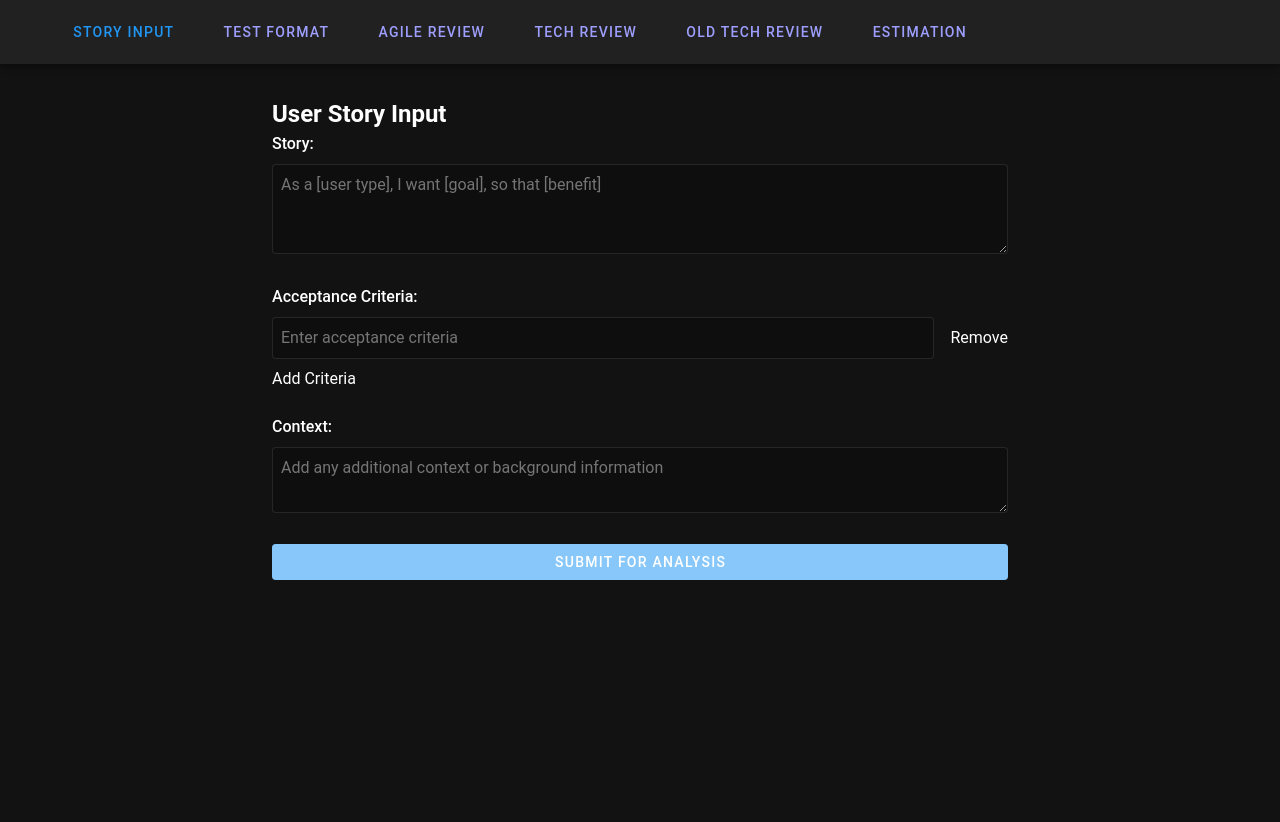
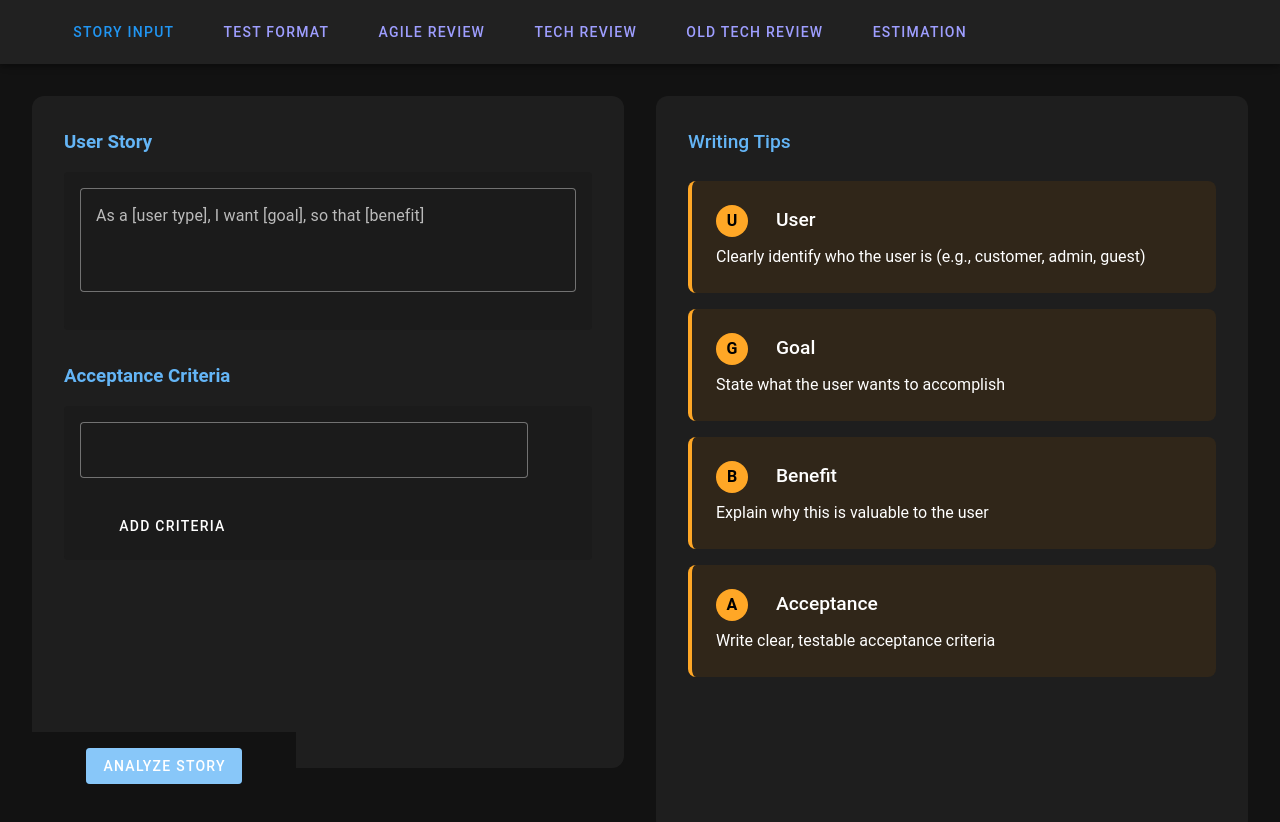
Before and after one commit to davechogan/AgileStories, a Vue app in the folder frontend/: page / in a window 1280 px wide. Shown: the top 822 px of the page. Before the commit the page ends 800 px from the top, so only its background shows below. Built offline with nearby package versions, Linux system fonts and the light colour scheme; no server answers; the HTML template or start-up script is replaced by a standard one.

Commit message:
Agile coach wired in

```diff
--- a/frontend/src/api/storyApi.ts
+++ b/frontend/src/api/storyApi.ts
@@ -53,23 +53,17 @@ const transformAnalysis = (rawAnalysis: AnalysisResult): MockAnalysisResult => {
     }
   })
 
-  // Extract suggestions from the analysis text
-  const suggestionLines = rawAnalysis.analysis
-    .split('\n')
-    .filter(line => line.includes('Suggestions:'))
-    .flatMap(section =>
-      section.split('\n')
-        .filter(line => line.trim().startsWith('-'))
-    )
+  // Extract suggestions with new format
+  const additionalSuggestions = rawAnalysis.analysis
+    .split('Additional Suggestions:')
+    .pop()
+    ?.trim()
 
-  // Transform suggestions into key-value pairs
-  const suggestions: Record<string, string> = {}
-  suggestionLines.forEach(line => {
-    const [key, ...value] = line.replace('-', '').trim().split(':')
-    if (key && value.length) {
-      suggestions[key.trim()] = value.join(':').trim()
-    }
-  })
+  const suggestions: Record<string, string> = additionalSuggestions
+    ? {
+        'Improvements': additionalSuggestions
+      }
+    : rawAnalysis.suggestions || {}
 
   return {
     improved_story: {
@@ -77,7 +71,7 @@ const transformAnalysis = (rawAnalysis: AnalysisResult): MockAnalysisResult => {
       acceptance_criteria: rawAnalysis.improved_story?.acceptance_criteria || []
     },
     invest_analysis: investAnalysis,
-    suggestions: Object.keys(suggestions).length ? suggestions : rawAnalysis.suggestions || {}
+    suggestions
   }
 }
 
--- a/frontend/src/stores/storyStore.ts
+++ b/frontend/src/stores/storyStore.ts
@@ -1,18 +1,13 @@
 import { defineStore } from 'pinia'
-import type { AnalysisResult } from '@/types'
 
 export const useStoryStore = defineStore('story', {
   state: () => ({
-    currentAnalysis: null as AnalysisResult | null
+    currentAnalysis: null
   }),
 
   actions: {
-    setAnalysis(analysis: AnalysisResult) {
+    setCurrentAnalysis(analysis) {
       this.currentAnalysis = analysis
-    },
-
-    clearAnalysis() {
-      this.currentAnalysis = null
     }
   }
 })
--- a/frontend/src/views/AgileReview.vue
+++ b/frontend/src/views/AgileReview.vue
@@ -7,17 +7,40 @@
           <div class="story-section">
             <h3>Improved Story</h3>
             <div class="editable-content">
-              <pre>{{ analysis.improved_story.text }}</pre>
+              <v-textarea
+                v-model="analysis.improved_story.text"
+                variant="outlined"
+                auto-grow
+                rows="3"
+              />
             </div>
 
             <h3>Enhanced Acceptance Criteria</h3>
             <div class="editable-content">
-              <ul>
-                <li v-for="(criterion, index) in analysis.improved_story.acceptance_criteria"
-                    :key="index">
-                  {{ criterion }}
-                </li>
-              </ul>
+              <div v-for="(criteria, index) in analysis.improved_story.acceptance_criteria"
+                   :key="index"
+                   class="criteria-item">
+                <v-textarea
+                  v-model="analysis.improved_story.acceptance_criteria[index]"
+                  variant="outlined"
+                  auto-grow
+                  rows="1"
+                />
+                <v-btn
+                  icon="mdi-delete"
+                  size="small"
+                  color="error"
+                  variant="text"
+                  @click="removeCriteria(index)"
+                />
+              </div>
+              <v-btn
+                prepend-icon="mdi-plus"
+                variant="text"
+                @click="addCriteria"
+              >
+                Add Criteria
+              </v-btn>
             </div>
           </div>
         </div>
@@ -85,10 +108,18 @@ onMounted(() => {
 
 const analysis = computed(() => storyStore.currentAnalysis)
 
-// Add this function to detect negative feedback
+// Functions to manage acceptance criteria
+const addCriteria = () => {
+  analysis.value.improved_story.acceptance_criteria.push('')
+}
+
+const removeCriteria = (index: number) => {
+  analysis.value.improved_story.acceptance_criteria.splice(index, 1)
+}
+
 const isNegative = (content: string): boolean => {
-  const negativeTerms = ['not', 'too vague', 'unclear', 'missing'];
-  return negativeTerms.some(term => content.toLowerCase().includes(term));
+  const negativeTerms = ['not', 'too vague', 'unclear', 'missing']
+  return negativeTerms.some(term => content.toLowerCase().includes(term))
 }
 </script>
 
@@ -106,4 +137,17 @@ const isNegative = (content: string): boolean => {
 }
 
 /* ... rest of styles from TestFormatView.vue ... */
+
+.criteria-item {
+  display: flex;
+  align-items: start;
+  gap: 8px;
+  margin-bottom: 8px;
+}
+
+.editable-content {
+  background: rgba(0, 0, 0, 0.1);
+  border-radius: 4px;
+  padding: 1rem;
+}
 </style>
--- a/frontend/src/views/StoryInput.vue
+++ b/frontend/src/views/StoryInput.vue
@@ -1,141 +1,245 @@
 <template>
-  <div class="story-input">
-    <h2>User Story Input</h2>
-
-    <div class="input-section">
-      <label>Story:</label>
-      <textarea
+  <div class="test">
+    <div class="two-column-layout">
+      <!-- Left Column: Primary Content -->
+      <div class="primary-content-wrapper">
+        <div class="primary-content">
+          <div class="story-section">
+            <h3>User Story</h3>
+            <div class="editable-content">
+              <v-textarea
                 v-model="story.text"
-        placeholder="As a [user type], I want [goal], so that [benefit]"
+                label="As a [user type], I want [goal], so that [benefit]"
+                variant="outlined"
+                auto-grow
                 rows="3"
               />
             </div>
 
-    <div class="input-section">
-      <label>Acceptance Criteria:</label>
-      <div
-        v-for="(criteria, index) in story.acceptance_criteria"
+            <h3>Acceptance Criteria</h3>
+            <div class="editable-content">
+              <div v-for="(criteria, index) in story.acceptance_criteria"
                    :key="index"
-        class="criteria-row"
+                   class="criteria-item">
+                <v-textarea
+                  v-model="story.acceptance_criteria[index]"
+                  variant="outlined"
+                  auto-grow
+                  rows="1"
+                />
+                <v-btn
+                  icon="mdi-delete"
+                  size="small"
+                  color="error"
+                  variant="text"
+                  @click="removeCriteria(index)"
+                />
+              </div>
+              <v-btn
+                prepend-icon="mdi-plus"
+                variant="text"
+                @click="addCriteria"
               >
-        <input
-          v-model="story.acceptance_criteria[index]"
-          placeholder="Enter acceptance criteria"
-        />
-        <button @click="removeCriteria(index)" class="remove-btn">
-          Remove
-        </button>
+                Add Criteria
+              </v-btn>
             </div>
-      <button @click="addCriteria" class="add-btn">
-        Add Criteria
-      </button>
+          </div>
         </div>
 
-    <div class="input-section">
-      <label>Context:</label>
-      <textarea
-        v-model="story.context"
-        placeholder="Add any additional context or background information"
-        rows="2"
-      />
-    </div>
-
-    <div class="error" v-if="error">{{ error }}</div>
-
+        <div class="sticky-footer">
+          <div class="footer-content">
             <v-btn
               color="primary"
               :loading="loading"
-      :disabled="!story.text || story.acceptance_criteria.length === 0"
+              :disabled="!isValid"
               @click="submitStory"
-      class="submit-btn"
             >
-      Submit for Analysis
+              Analyze Story
             </v-btn>
+          </div>
+        </div>
+      </div>
+
+      <!-- Right Column: Help Panel -->
+      <div class="analysis-panel">
+        <div class="analysis">
+          <h3>Writing Tips</h3>
+          <div class="invest-grid">
+            <div v-for="(tip, index) in writingTips"
+                 :key="index"
+                 class="invest-item">
+              <div class="invest-header">
+                <span class="invest-letter">{{ tip.letter }}</span>
+                <span class="invest-title">{{ tip.title }}</span>
+              </div>
+              <div class="invest-content">{{ tip.content }}</div>
+            </div>
+          </div>
+        </div>
+      </div>
+    </div>
   </div>
 </template>
 
-<script setup lang="ts">
-import { ref } from 'vue'
+<script setup>
+import { ref, computed } from 'vue'
 import { useRouter } from 'vue-router'
 import { useStoryStore } from '@/stores/storyStore'
 import { submitStoryForAgileReview } from '@/api/storyApi'
-import type { Story } from '@/types'
 
 const router = useRouter()
 const storyStore = useStoryStore()
 const loading = ref(false)
-const error = ref('')
 
-const story = ref<Story>({
+const story = ref({
   text: '',
   acceptance_criteria: [''],
-  context: ''
+  context: '',
+  version: 1
 })
 
+const writingTips = [
+  {
+    letter: 'U',
+    title: 'User',
+    content: 'Clearly identify who the user is (e.g., customer, admin, guest)'
+  },
+  {
+    letter: 'G',
+    title: 'Goal',
+    content: 'State what the user wants to accomplish'
+  },
+  {
+    letter: 'B',
+    title: 'Benefit',
+    content: 'Explain why this is valuable to the user'
+  },
+  {
+    letter: 'A',
+    title: 'Acceptance',
+    content: 'Write clear, testable acceptance criteria'
+  }
+]
+
+const isValid = computed(() => {
+  return story.value.text.trim() !== '' &&
+         story.value.acceptance_criteria.some(c => c.trim() !== '')
+})
+
+const addCriteria = () => {
+  story.value.acceptance_criteria.push('')
+}
+
+const removeCriteria = (index) => {
+  story.value.acceptance_criteria.splice(index, 1)
+  if (story.value.acceptance_criteria.length === 0) {
+    story.value.acceptance_criteria.push('')
+  }
+}
+
 const submitStory = async () => {
+  if (!isValid.value) return
+
   loading.value = true
-  error.value = ''
-
   try {
     const result = await submitStoryForAgileReview(story.value)
-    storyStore.setAnalysis(result)  // Store the result
+    storyStore.setCurrentAnalysis(result)
     router.push('/agile')
-  } catch (e) {
-    error.value = e instanceof Error ? e.message : 'An error occurred'
-    console.error('Error submitting story:', e)
+  } catch (error) {
+    console.error('Error submitting story:', error)
   } finally {
     loading.value = false
   }
 }
-
-// Helper to add/remove acceptance criteria
-const addCriteria = () => {
-  story.value.acceptance_criteria.push('')
-}
-
-const removeCriteria = (index: number) => {
-  story.value.acceptance_criteria.splice(index, 1)
-}
 </script>
 
 <style scoped>
-.story-input {
-  max-width: 800px;
+.two-column-layout {
+  display: grid;
+  grid-template-columns: 1fr 1fr;
+  gap: 2rem;
+  padding: 2rem;
+  max-width: 1800px;
   margin: 0 auto;
-  padding: 2rem;
+  min-height: 100vh;
+  position: relative;
 }
 
-.input-section {
-  margin-bottom: 1.5rem;
+.primary-content-wrapper {
+  display: flex;
+  flex-direction: column;
+  min-height: 100%;
 }
 
-label {
-  display: block;
-  margin-bottom: 0.5rem;
-  font-weight: 500;
+.primary-content {
+  flex-grow: 1;
+  margin-bottom: 2rem;
 }
 
-textarea, input {
-  width: 100%;
-  padding: 0.5rem;
-  border: 1px solid rgba(255, 255, 255, 0.1);
-  border-radius: 4px;
-  background: rgba(0, 0, 0, 0.2);
-  color: white;
+.sticky-footer {
+  position: sticky;
+  bottom: 0;
+  background: rgb(18, 18, 18);
+  padding: 1rem 0;
 }
 
-.criteria-row {
+.footer-content {
   display: flex;
+  justify-content: flex-end;
+}
+
+.criteria-item {
+  display: flex;
+  align-items: start;
+  gap: 8px;
+  margin-bottom: 8px;
+}
+
+.editable-content {
+  background: rgba(0, 0, 0, 0.1);
+  border-radius: 4px;
+  padding: 1rem;
+}
+
+h3 {
+  color: #64B5F6;
+  margin-bottom: 1rem;
+}
+
+.invest-grid {
+  display: flex;
+  flex-direction: column;
+  gap: 1rem;
+}
+
+.invest-item {
+  background: rgba(48, 38, 25, 1);
+  border-radius: 8px;
+  padding: 1.5rem;
+  border-left: 4px solid #FFA726;
+}
+
+.invest-header {
+  display: flex;
+  align-items: center;
   gap: 1rem;
   margin-bottom: 0.5rem;
 }
 
-.error {
-  color: #ff5252;
-  margin-bottom: 1rem;
+.invest-letter {
+  background: #FFA726;
+  color: black;
+  width: 32px;
+  height: 32px;
+  border-radius: 50%;
+  display: flex;
+  align-items: center;
+  justify-content: center;
+  font-weight: bold;
 }
 
-.submit-btn {
-  width: 100%;
+.invest-title {
+  font-size: 1.2rem;
+  font-weight: 500;
 }
 </style>
```
Lines whose indentation alone changed are shown as unchanged.
